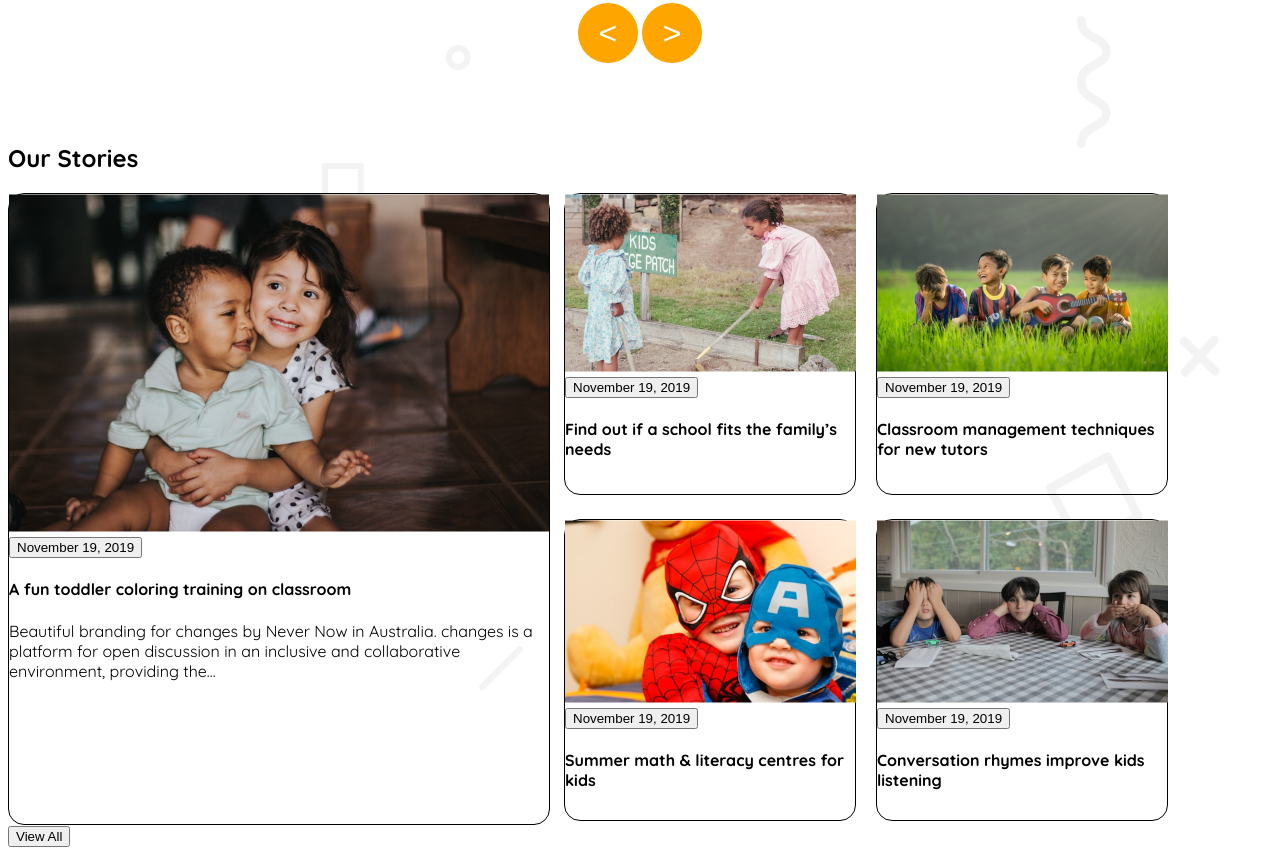
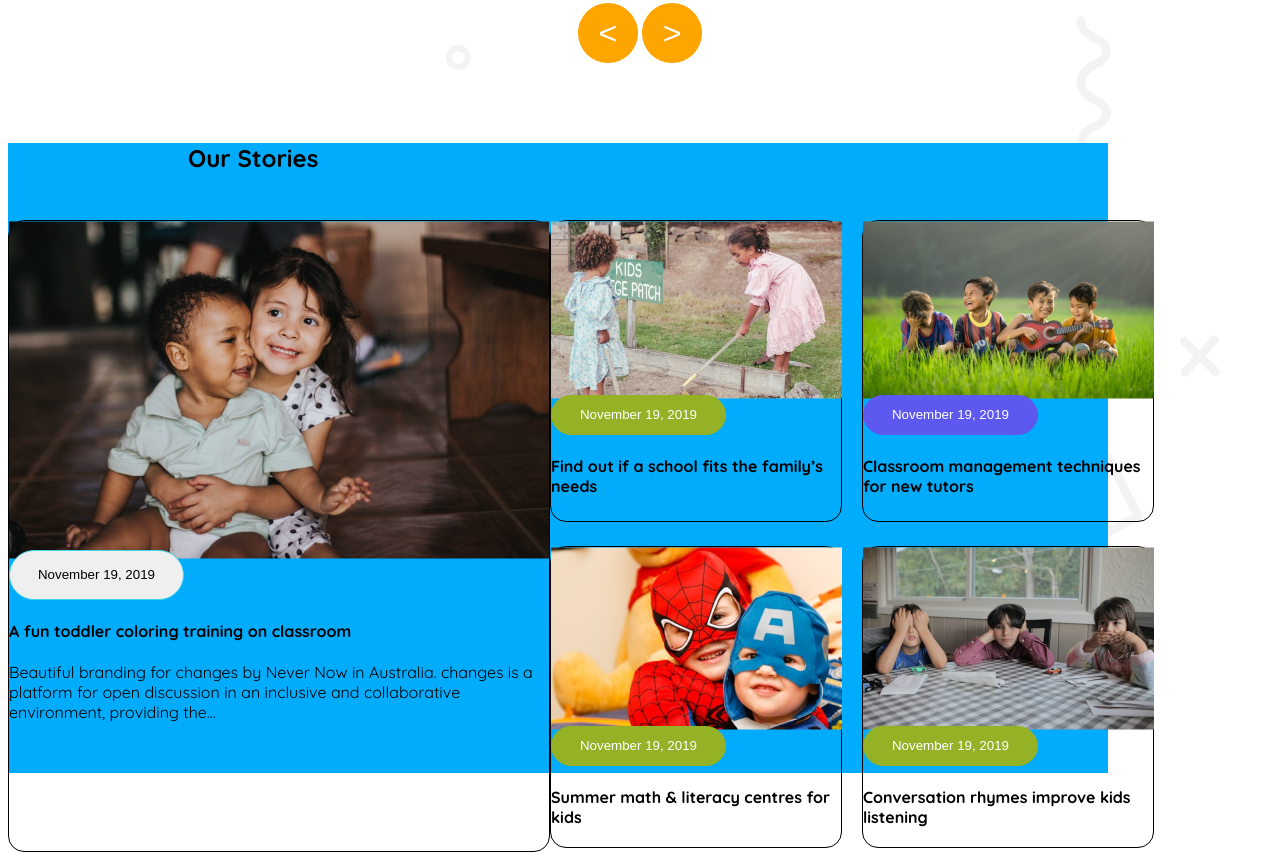
Before and after one commit to sheikh-maruf/assignment02, a plain HTML site: page index.html in a window 1280 px wide. Shown: the part 1243-2097 px from the top of the page. Drawn offline with Linux system fonts and the light colour scheme.

Commit message:
final commit

```diff
--- a/index.html
+++ b/index.html
@@ -95,7 +95,7 @@
 
                 <section class="footer">
 
-                    <h2 class="footer-title">Our Stories</h2>
+                    <h1 class="footer-title">Our Stories</h1>
 
             <div class="picture-box">
 
@@ -122,21 +122,21 @@
 
                             <div class="story-3">
                                 <img src="assets/story-3.png">
-                                <button class="story2-date">November 19, 2019</button>
+                                <button class="story3-date">November 19, 2019</button>
                                 <h4>Classroom management
                                     techniques for new tutors</h4>
                             </div>
 
                             <div class="story-4">
                                 <img src="assets/story-4.png">
-                                <button class="story2-date">November 19, 2019</button>
+                                <button class="story4-date">November 19, 2019</button>
                                 <h4>Summer math & literacy
                                     centres for kids</h4>
                             </div>
 
                             <div class="story-5">
                                 <img src="assets/story-5.png">
-                                <button class="story2-date">November 19, 2019</button>
+                                <button class="story5-date">November 19, 2019</button>
                                 <h4>Conversation rhymes
                                     improve kids listening</h4>
                             </div>
--- a/styles/style.css
+++ b/styles/style.css
@@ -67,9 +67,9 @@
             align-items: center;
         }
         .btn-enroll{
-            max-width: 100px;
+            max-width: 190px;
             border: 1px solid black;
-            padding: 10px 40px 10px 40px;
+            padding: 10px 10px 10px 10px;
             color: white;
             background-color: black;
             border-radius: 12px;
@@ -157,10 +157,19 @@
                 font-size: xx-large;
             }
 
+            /* stories-related */
+            .footer-title{
+                width: 500px;
+                height: 57px;
+                align-items: center;
+                justify-items: center;
+                margin-left: 180px;
+            }
 
             .footer{
-               width: 1160px;
+               width: 1100px;
                height: 630px;
+               background-color: rgba(1, 172, 253, 1);
             }
             .picture-box{
                 display: grid;
@@ -206,6 +215,60 @@
                 border-radius: 16px;
             }
 
+            .story1-date{
+                border: 1px solid rgba(60, 216, 232, 1);
+                width: 175px;
+                height: 50px;
+                border-radius: 50px;
+                margin-top: -100px;
+            }
+            .story2-date{
+                border: 1px solid rgba(149, 178, 38, 1);
+                width: 175px;
+                height: 40px;
+                color: white;
+                background-color: rgba(149, 178, 38, 1);
+                border-radius: 50px;
+                margin-top: -100px;
+            }
+            .story3-date{
+                border: 1px solid rgba(93, 88, 240, 1);
+                width: 175px;
+                height: 40px;
+                color: white;
+                background-color: rgba(93, 88, 240, 1);
+                border-radius: 50px;
+                margin-top: -100px;
+            }
+            .story4-date{
+                border: 1px solid rgba(149, 178, 38, 1);
+                width: 175px;
+                height: 40px;
+                color: white;
+                background-color: rgba(149, 178, 38, 1);
+                border-radius: 50px;
+                margin-top: -100px;
+            }
+            .story5-date{
+                border: 1px solid rgba(149, 178, 38, 1);
+                width: 175px;
+                height: 40px;
+                color: white;
+                background-color: rgba(149, 178, 38, 1);
+                border-radius: 50px;
+                margin-top: -100px;
+            }
+
+            .view-all{
+                border: 1px solid black;
+                width: 197px;
+                height: 50px;
+                color: white;
+                background-color: black;
+                border-radius: 12px;
+                margin-top: 70px;
+            }
+
 
 
 
@@ -238,3 +301,11 @@
                 display: none;
             }
         }
+        @media screen and (max-width: 576px) {
+            .picture-box, .story-bottom{
+                grid-template-columns: repeat(1, 1fr);
+                background-color: rgba(1, 172, 253, 1);
+                width: 100%;
+            }
+
+        }
```
